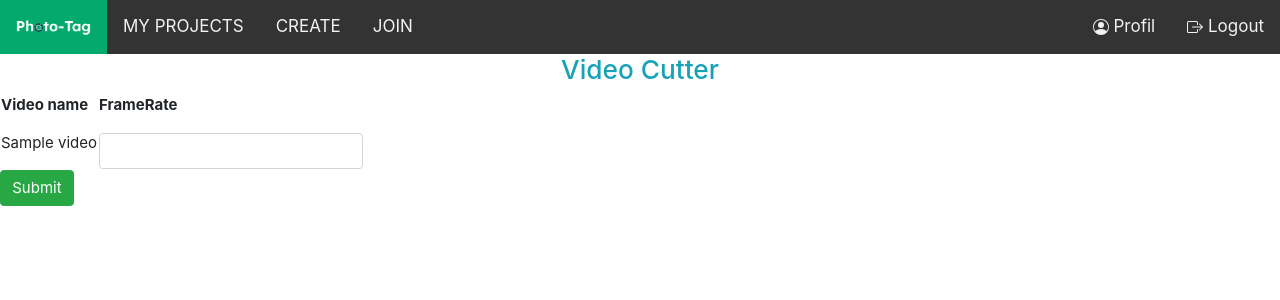
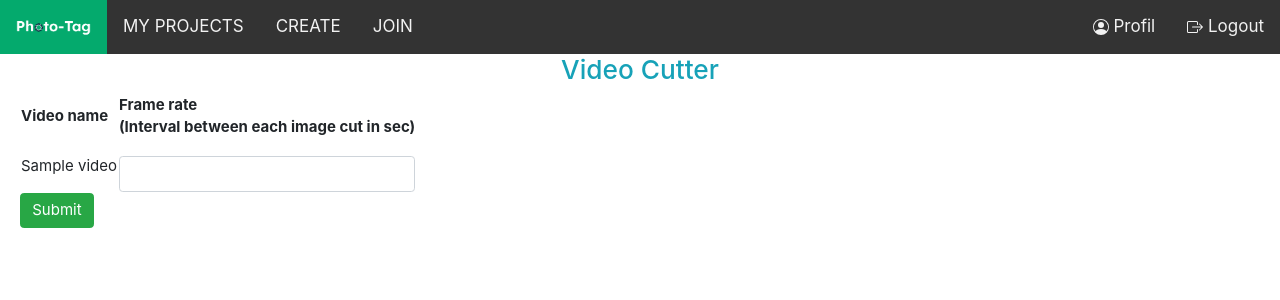
Before and after one commit to valatt19/phototag, a Flask app: template app/templates/project/chooseframerate.html in a window 1280 px wide. Shown: the top 300 px of the page. Run offline with Flask 2, Linux system fonts and the light colour scheme; the template is opened without the code that fills it: values that come from a table or form of the project are taken from there, others are empty; tables that the repository leaves empty hold one stand-in row (values such as "Sample post"); some libraries are stand-ins or nearby versions.

Commit message:
fix page frame rate

```diff
--- a/app/templates/project/chooseframerate.html
+++ b/app/templates/project/chooseframerate.html
@@ -1,17 +1,17 @@
 {% extends "parent.html" %}
 {% block content %}
 <head>
-  <title>CHoose your frame rate</title>
+  <title>Choose your frame rate</title>
 </head>
 
-<body>
+<body style="margin:auto">
   <h3 class="text-center text-info">Video Cutter</h3>
   <form action="" method="POST" >
 
-  <table id="videos">
+  <table id="videos" style="margin-left: 20px;">
         <tr>
           <th>Video name</th>
-          <th>FrameRate</th>
+          <th>Frame rate <br>(Interval between each image cut in sec)</th>
         </tr>
         {% for video in videos %}
         <tr>
@@ -23,7 +23,7 @@
         </tr>
         {% endfor %}
   </table>
-  <input class="btn btn-success" id="submit" type="submit" value="Submit">
+  <input class="btn btn-success" id="submit" type="submit" value="Submit" style="margin-left: 20px;">
   </form>
   <br><br>
 </body>
```
